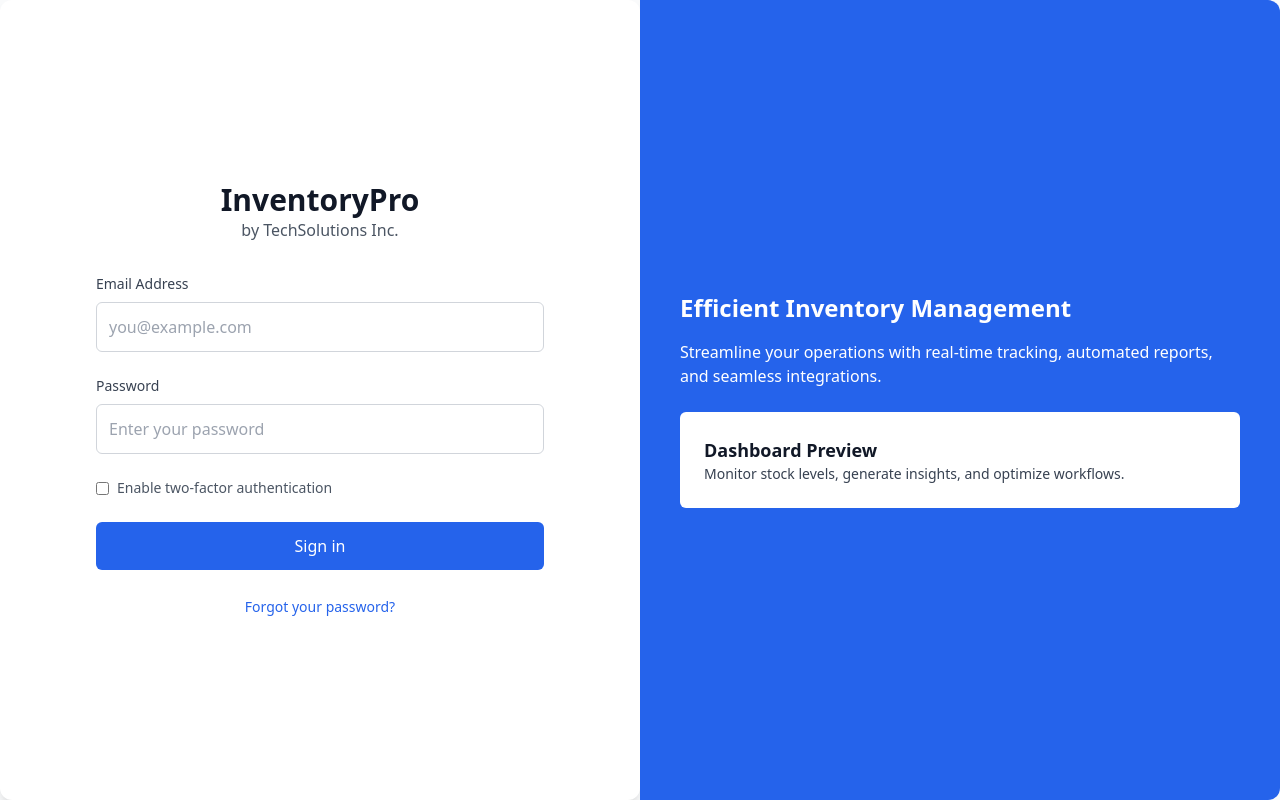
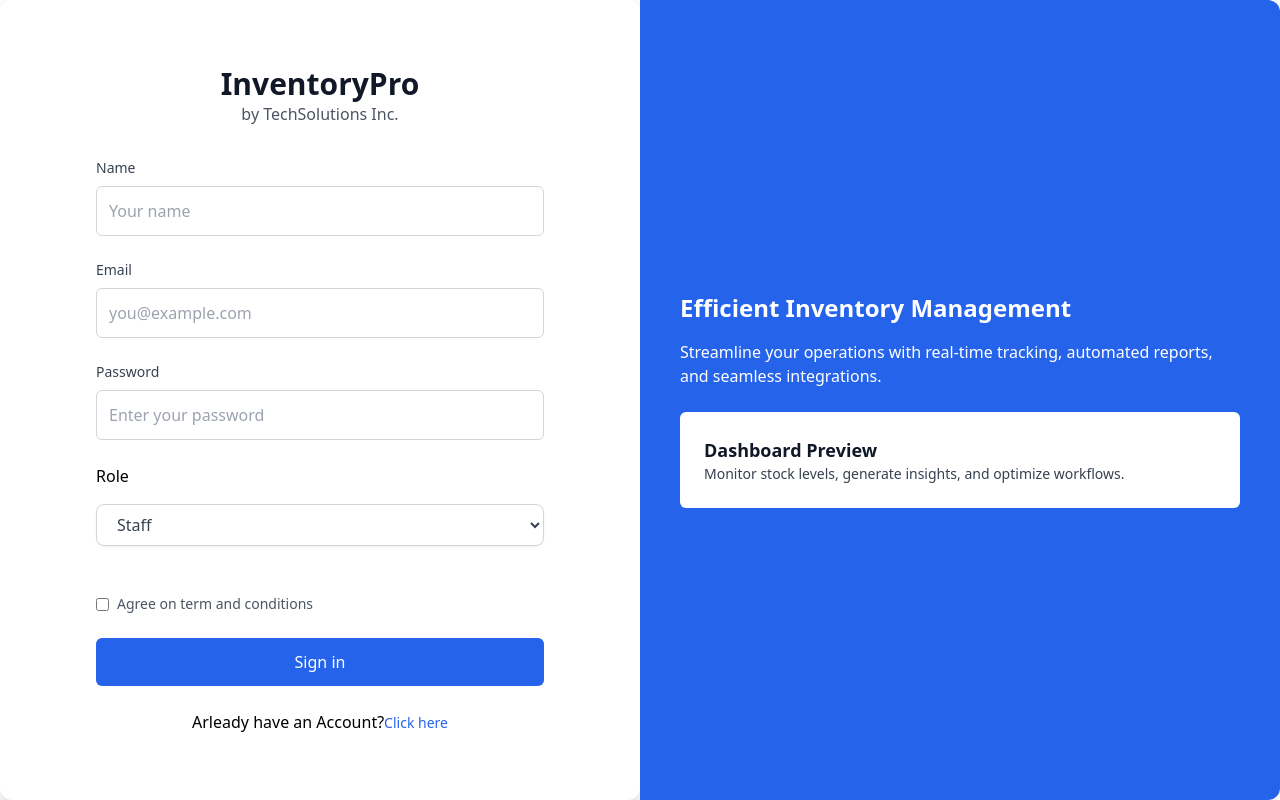
Before and after one commit to nahom-zenebe/Advanced-Inventory-Management-System, a React (Create React App) app in the folder frontend/: page /SignupPage in a window 1280 px wide. Built offline with nearby package versions, Linux system fonts and the light colour scheme.

Commit message:
create redux for authenticate

```diff
--- a/frontend/package.json
+++ b/frontend/package.json
@@ -9,6 +9,7 @@
     "cra-template": "1.2.0",
     "react": "^19.0.0",
     "react-dom": "^19.0.0",
+    "react-hot-toast": "^2.5.1",
     "react-icons": "^5.4.0",
     "react-redux": "^9.2.0",
     "react-router-dom": "^7.1.5",
--- a/frontend/src/App.jsx
+++ b/frontend/src/App.jsx
@@ -4,6 +4,8 @@ import HomePage from "./pages/HomePage";
 import Navbar from "./Components/Navbar";
 import SignupPage from "./pages/SignupPages";
 import ServicePage from "./pages/ServicePage";
+import LoginPage from './pages/LoginPage'
+import toast, { Toaster } from 'react-hot-toast';
 function App() {
   return (
     <Router>
@@ -13,10 +15,13 @@ function App() {
       <Routes>
         <Route  path="/" element={<HomePage />} />
         <Route path="/about" element={< ServicePage/>} />
-        <Route path="/SignupPage" element={<     SignupPage/>} />
+        <Route path="/SignupPage" element={<SignupPage/>} />
+        <Route path="/LoginPage" element={<LoginPage/>} />
+
 
 
       </Routes>
+      <Toaster />
     </div>
   </Router>
 );
--- a/frontend/src/Components/Navbar.jsx
+++ b/frontend/src/Components/Navbar.jsx
@@ -1,5 +1,5 @@
 import React from 'react';
-
+import { Link } from 'react-router-dom';
 function Navbar() {
   return (
     <div className="bg-gray-800">
@@ -11,8 +11,8 @@ function Navbar() {
           <li className="text-white font-medium text-lg hover:text-blue-400 transition duration-300">Service</li>
         </ul>
         <div>
-          <button className="text-white px-6 py-2 bg-blue-600 rounded-lg hover:bg-blue-700 focus:outline-none transition duration-300 mr-4">Get Started</button>
-          <button className="text-blue-600 px-6 py-2 bg-white rounded-lg hover:bg-gray-100 focus:outline-none transition duration-300">Sign Up</button>
+          <button className="text-white px-6 py-2 bg-blue-600 rounded-lg hover:bg-blue-700 focus:outline-none transition duration-300 mr-4">           <Link to='/SignupPage'>Get Started</Link></button>
+          <button className="text-blue-600 px-6 py-2 bg-white rounded-lg hover:bg-gray-100 focus:outline-none transition duration-300">           <Link to='/SignupPage'>Sign up</Link></button>
         </div>
       </nav>
     </div>
--- /dev/null
+++ b/frontend/src/features/authSlice.js
@@ -0,0 +1,138 @@
+import { createAsyncThunk, createSlice } from "@reduxjs/toolkit";
+import axiosInstance from "../lib/axios";
+import toast, { Toaster } from 'react-hot-toast';
+
+
+
+
+const initialState={
+      Authuser:null,
+      isUserSignup:false,
+      isUserLogin:false,
+      token:localStorage.getItem("token")||null,
+
+}
+
+
+export const signup = createAsyncThunk(
+  "auth/signup",
+  async (credentials, { rejectWithValue }) => {
+    try {
+      const response = await axiosInstance.post("/auth/login", credentials);
+      localStorage.setItem("token", response.data.token);
+      return response.data;
+    } catch (error) {
+      return rejectWithValue(error.response?.data?.message || "Signup failed");
+    }
+  }
+);
+
+export const login=createAsyncThunk('auth/login',async(credentials,{rejectWithValue})=>{
+  try {
+     const response=await axiosInstance.post("auth/login",credentials)
+     localStorage.setItem("token",response.data.token)
+     return response.data;
+
+
+  } catch (error) {
+    return rejectWithValue(error.response?.data?.message || "Login failed");
+  }
+})
+
+export const logout=createAsyncThunk("auth/logout",async(_,{rejectWithValue})=>{
+  try {
+
+    localStorage.removeItem("token")
+    return null
+
+  } catch (error) {
+    return rejectWithValue(error.response?.data?.message || "Logout failed");
+  }
+})
+
+
+
+const authSlice = createSlice({
+  name:"auth",
+  initialState:initialState,
+  reducers:{},
+  extraReducers:(   builder)=>{
+    builder
+   .addCase(signup.pending,(state)=>{
+
+         state.isUserSignup=true
+   })
+   .addCase(signup.fulfilled,(state,action)=>{
+    state.isUserSignup=false
+    state.Authuser=action.payload
+    state.token = action.payload.token;
+    toast.success("succcessfully signup")
+
+   })
+
+
+   .addCase(signup.rejected,(state,action)=>{
+    state.isUserSignup=false
+    toast.error(action.payload || 'Error during logout');
+   })
+
+   .addCase(login.pending,(state)=>{
+       state.isUserLogin=true
+
+
+
+   })
+
+   .addCase(login.fulfilled,(state,action)=>{
+    state.isUserLogin=false
+    toast.success("succcessfully login")
+      state.token = action.payload.token;
+
+   })
+
+   .addCase(login.rejected,(state,action)=>{
+
+    state.isUserLogin=false
+    toast.error(action.payload || 'Error during logout');
+   })
+
+
+
+   .addCase(logout.fulfilled,(state,action)=>{
+     state.Authuser=null
+     state.token=null
+
+    toast.success("succcessfully logout")
+
+   })
+
+   .addCase(logout.rejected,(state,action)=>{
+
+    toast.error(action.payload || 'Error during logout');
+
+   })
+
+
+
+
+
+
+
+
+
+
+
+
+  }
+
+
+
+
+
+  });
+
+
+
+
+
+  export default authSlice.reducer;
--- a/frontend/src/index.js
+++ b/frontend/src/index.js
@@ -3,11 +3,15 @@ import ReactDOM from 'react-dom/client';
 import './index.css';
 import App from './App';
 import reportWebVitals from './reportWebVitals';
+import { Provider } from "react-redux";
+import store from "./store/store";
 
 const root = ReactDOM.createRoot(document.getElementById('root'));
 root.render(
   <React.StrictMode>
+      <Provider store={store}>
     <App />
+    </Provider>
   </React.StrictMode>
 );
 
--- /dev/null
+++ b/frontend/src/lib/FormattedTime .js
@@ -0,0 +1,12 @@
+import React from 'react';
+import { format } from 'date-fns';
+
+const FormattedTime = ({ timestamp }) => {
+  if (!timestamp) return null;
+
+  const formattedTime = format(new Date(timestamp), 'h:mm a');
+
+  return <span>{formattedTime}</span>;
+};
+
+export default FormattedTime;
--- /dev/null
+++ b/frontend/src/lib/axios.js
@@ -0,0 +1,9 @@
+import axios from 'axios';
+
+
+
+const axiosInstance=axios.create({
+    baseURL:"http://localhost:3002/api"
+})
+
+export default axiosInstance
--- a/frontend/src/pages/HomePage.jsx
+++ b/frontend/src/pages/HomePage.jsx
@@ -1,6 +1,7 @@
 import React, { useState } from 'react';
 import { FaArrowRightLong } from "react-icons/fa6";
 import Navbar from '../Components/Navbar';
+import { Link } from 'react-router-dom';
 function HomePage() {
   const[arrowshow, setArrowShow] = useState(false);
 
@@ -18,7 +19,7 @@ function HomePage() {
     <Navbar/>
 
     <div className="min-h-screen bg-gray-100 flex flex-col items-center justify-center p-6 relative overflow-hidden">
-      {/* Background Pattern */}
+
       <div className="absolute inset-0 bg-white opacity-20" style={{
         backgroundImage: "linear-gradient(45deg, rgba(0,0,0,0.1) 80%, transparent 25%, transparent 50%, rgba(0,0,0,0.1) 50%, rgba(0,0,0,0.1) 75%, transparent 75%, transparent)",
         backgroundSize: "40px 40px"
@@ -46,7 +47,7 @@ function HomePage() {
             onClick={handlebtn1}
             className="group flex bg-blue-600 text-white px-8 py-3 rounded-lg hover:bg-blue-700 transition duration-300 font-semibold"
           >
-            Get Started
+            <Link to='/SignupPage'>Get Started</Link>
             <FaArrowRightLong
               className={`ml-2 mt-1 transition-opacity duration-300 ${arrowshow ? "opacity-100" : "opacity-0"} group-hover:opacity-100`}
             />
--- a/frontend/src/pages/SignupPages.js
+++ b/frontend/src/pages/LoginPage.jsx
@@ -1,5 +1,5 @@
 import React from 'react';
-
+import { Link } from 'react-router-dom';
 function LoginPage() {
   return (
     <div className="min-h-screen flex bg-gray-50">
@@ -15,8 +15,9 @@ function LoginPage() {
 
 
           <form>
+
             <div className="mb-6">
-              <label className="block text-gray-700 text-sm font-medium mb-2">Email Address</label>
+              <label className="block text-gray-700 text-sm font-medium mb-2">Email</label>
               <input
                 type="email"
                 className="w-full p-3 border border-gray-300 rounded-md focus:outline-none focus:ring-2 focus:ring-blue-500"
@@ -42,7 +43,7 @@ function LoginPage() {
                 id="2fa"
                 className="mr-2"
               />
-              <label htmlFor="2fa" className="text-gray-600 text-sm">Enable two-factor authentication</label>
+              <label htmlFor="2fa" className="text-gray-600 text-sm">Agree on term and conditions</label>
             </div>
 
 
@@ -56,7 +57,7 @@ function LoginPage() {
 
 
           <div className="text-center mt-6">
-            <a href="#" className="text-blue-600 text-sm hover:underline">Forgot your password?</a>
+            <a href="#" >Doesn't have an Account?<Link to='/SignupPage' className="text-blue-600 text-sm hover:underline">Click here</Link></a>
           </div>
         </div>
       </div>
--- /dev/null
+++ b/frontend/src/pages/SignupPages.jsx
@@ -0,0 +1,93 @@
+import React from 'react';
+import { Link } from 'react-router-dom';
+function SignupPage() {
+  return (
+    <div className="min-h-screen flex bg-gray-50">
+
+
+      <div className="w-full sm:w-1/2 p-6 flex items-center justify-center bg-white shadow-lg rounded-xl">
+        <div className="max-w-md w-full">
+
+          <div className="text-center mb-8">
+            <h1 className="text-3xl font-bold text-gray-900">InventoryPro</h1>
+            <p className="text-gray-600">by TechSolutions Inc.</p>
+          </div>
+
+
+          <form>
+            <div className="mb-6">
+              <label className="block text-gray-700 text-sm font-medium mb-2">Name</label>
+              <input
+                type="email"
+                className="w-full p-3 border border-gray-300 rounded-md focus:outline-none focus:ring-2 focus:ring-blue-500"
+                placeholder="Your name"
+                required
+              />
+            </div>
+            <div className="mb-6">
+              <label className="block text-gray-700 text-sm font-medium mb-2">Email</label>
+              <input
+                type="email"
+                className="w-full p-3 border border-gray-300 rounded-md focus:outline-none focus:ring-2 focus:ring-blue-500"
+                placeholder="you@example.com"
+                required
+              />
+            </div>
+
+            <div className="mb-6">
+              <label className="block text-gray-700 text-sm font-medium mb-2">Password</label>
+              <input
+                type="password"
+                className="w-full p-3 border border-gray-300 rounded-md focus:outline-none focus:ring-2 focus:ring-blue-500"
+                placeholder="Enter your password"
+                required
+              />
+            </div>
+<label className='block'>Role</label>
+            <select className="mt-4 mb-12 w-full px-4 py-2 border border-gray-300 rounded-lg shadow-sm focus:outline-none focus:ring-2 focus:ring-blue-500 focus:border-blue-500 bg-white text-gray-700">
+            <option value="staff">Staff</option>
+  <option value="admin">Admin</option>
+  <option value="manager">Manager</option>
+</select>
+
+
+            <div className="flex items-center mb-6">
+              <input
+                type="checkbox"
+                id="2fa"
+                className="mr-2"
+              />
+              <label htmlFor="2fa" className="text-gray-600 text-sm">Agree on term and conditions</label>
+            </div>
+
+
+            <button
+              type="submit"
+              className="w-full bg-blue-600 text-white p-3 rounded-md hover:bg-blue-700 transition duration-300"
+            >
+            Sign in
+            </button>
+          </form>
+
+
+          <div className="text-center mt-6">
+            <a href="#" >Arleady have an Account?<Link to='/LoginPage' className="text-blue-600 text-sm hover:underline">Click here</Link></a>
+          </div>
+        </div>
+      </div>
+
+
+      <div className="w-full sm:w-1/2 p-10 bg-blue-600 text-white flex flex-col justify-center rounded-r-xl">
+        <h2 className="text-2xl font-bold mb-4">Efficient Inventory Management</h2>
+        <p className="mb-6">Streamline your operations with real-time tracking, automated reports, and seamless integrations.</p>
+        <div className="bg-white p-6 rounded-md text-gray-900">
+          <p className="text-lg font-semibold">Dashboard Preview</p>
+          <p className="text-sm text-gray-700">Monitor stock levels, generate insights, and optimize workflows.</p>
+        </div>
+      </div>
+
+    </div>
+  );
+}
+
+export default SignupPage;
--- /dev/null
+++ b/frontend/src/store/store.js
@@ -0,0 +1,11 @@
+
+import { configureStore } from "@reduxjs/toolkit";
+import authReducer from "../features/authSlice";
+
+
+const store=configureStore({
+    reducer:{
+        auth:authReducer
+    }
+})
+export default store;
```
Also changed, not shown: 1 other file (tests, documents, lock files or other folders).
